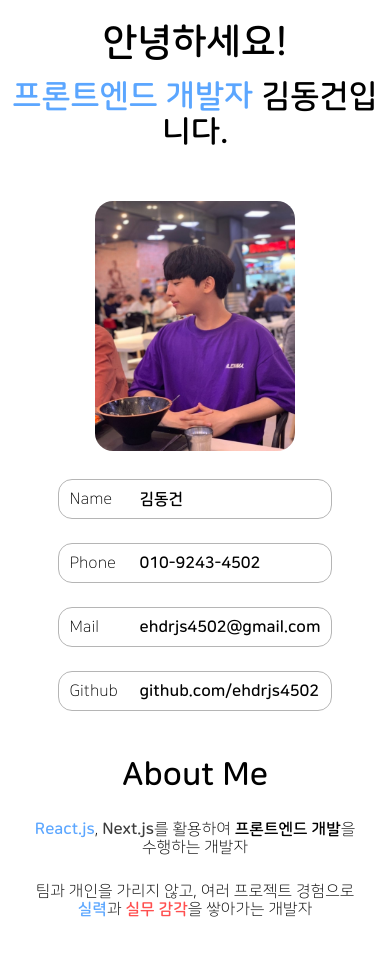
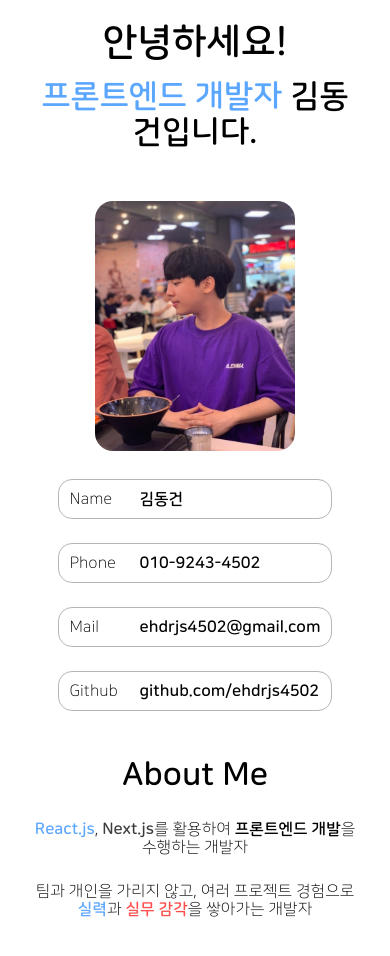
Before and after one commit to ehdrjs4502/nextjs-portfolio, a Next.js app: page / in a window 390 px wide. Shown: the top 956 px of the page. Built offline with nearby package versions, Linux system fonts and the light colour scheme.

Commit message:
css 수정

```diff
--- a/src/app/_styles/sections/IntroSection.module.css
+++ b/src/app/_styles/sections/IntroSection.module.css
@@ -77,6 +77,11 @@
         height: 100%
     }
 
+    .titleBox {
+        margin-left: 24px;
+        margin-right: 24px;
+    }
+
     .infoBox {
         display: flex;
         flex-direction: column;
@@ -95,6 +100,11 @@
 
 /* 모바일 세로 */
 @media screen and (max-width: 480px) {
+    .titleBox {
+        margin-left: 24px;
+        margin-right: 24px;
+    }
+
     .infoBox {
         display: flex;
         flex-direction: column;
```
